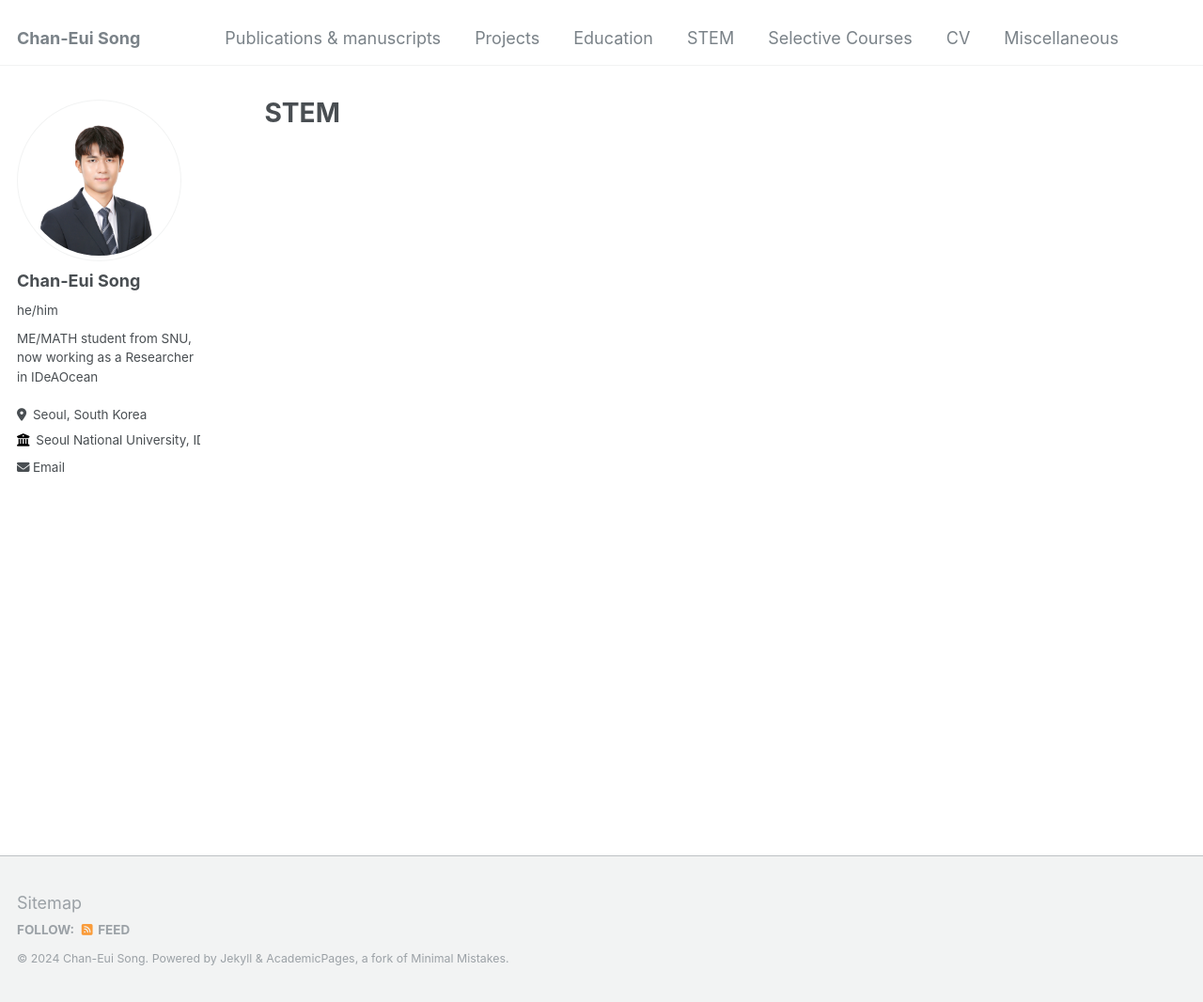
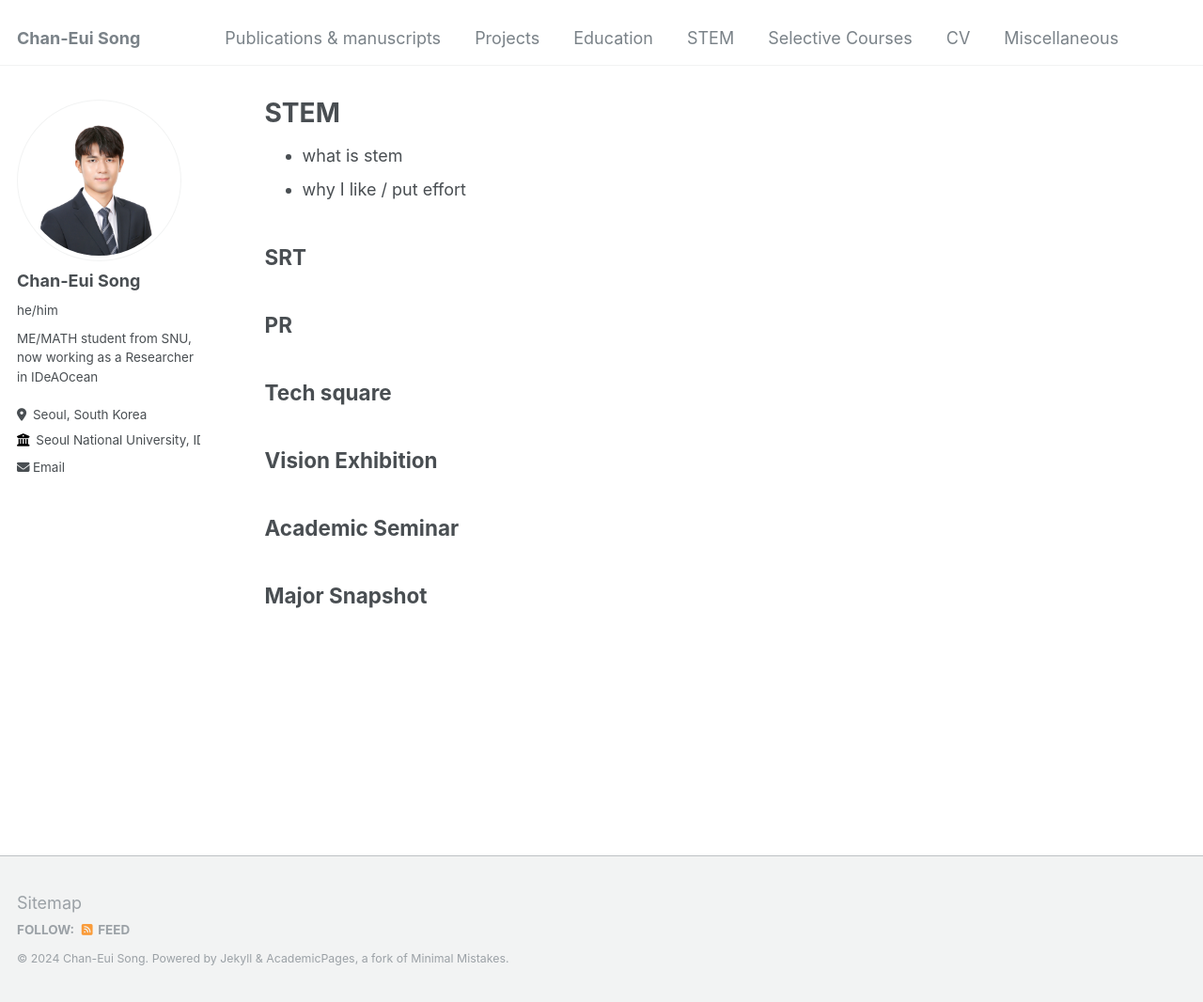
Before and after one commit to cksdml1014/chanisong, a Jekyll site: the page built from _pages/STEM.md, in a window 1280 px wide and 1066 px high. Shown: the whole window at 94% size. Built offline with Jekyll 4.4.1, drawn with Linux system fonts in a browser that asks for light colours.

Commit message:
Update STEM.md

```diff
--- a/_pages/STEM.md
+++ b/_pages/STEM.md
@@ -4,3 +4,17 @@ title: "STEM"
 permalink: /STEM/
 author_profile: true
 ---
+- what is stem
+- why I like / put effort
+
+## SRT
+
+## PR
+
+## Tech square
+
+## Vision Exhibition
+
+## Academic Seminar
+
+## Major Snapshot
```
